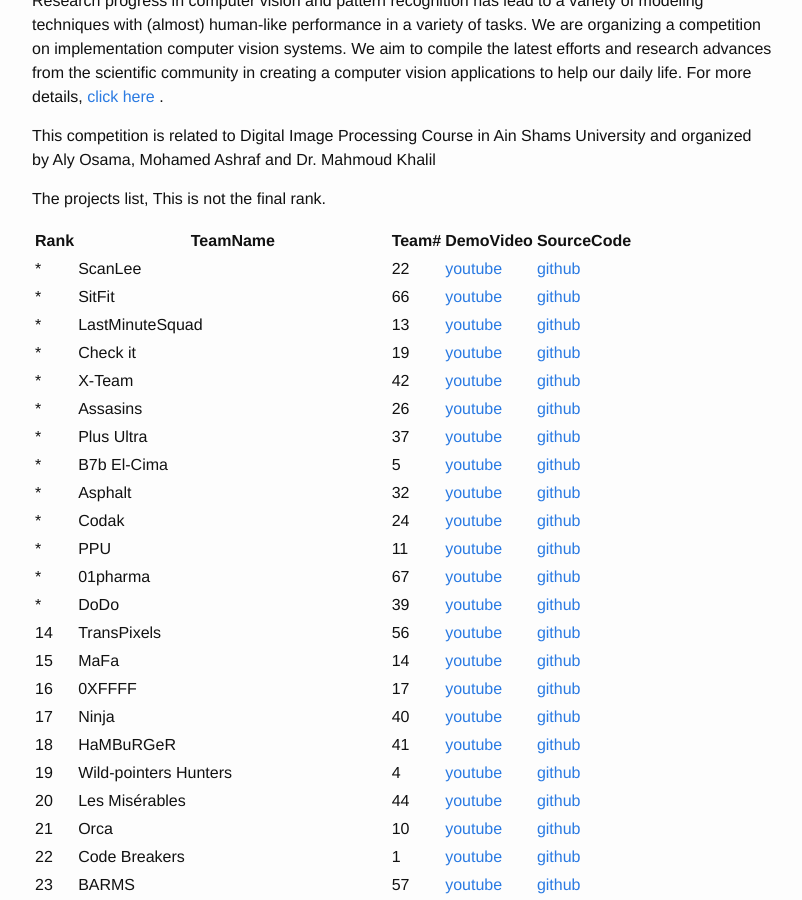
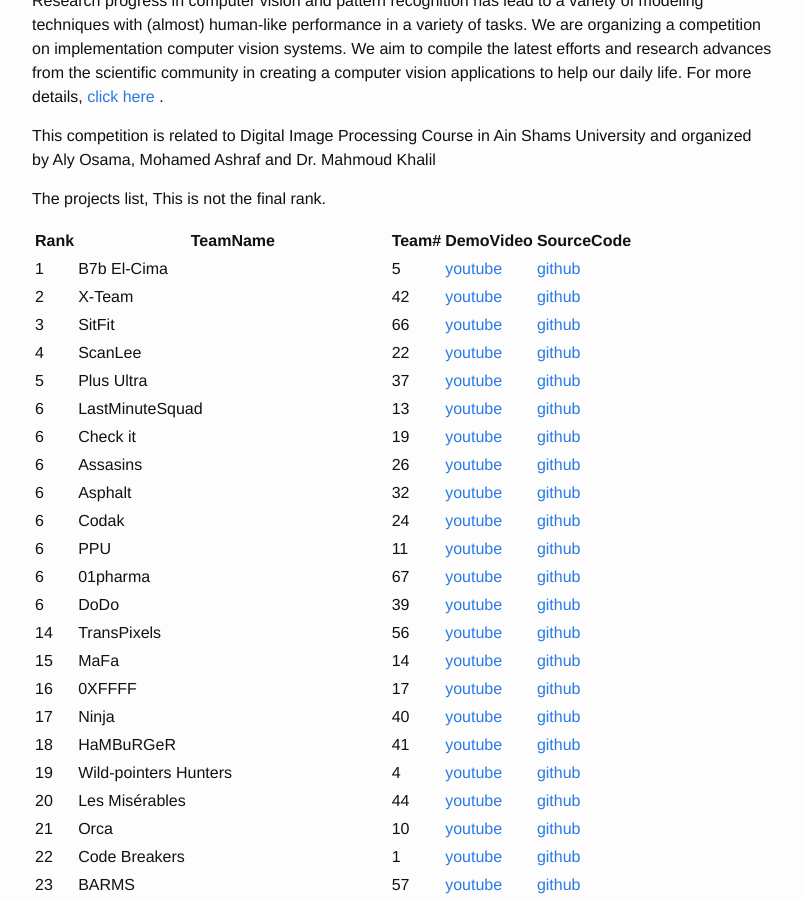
Before and after one commit to alyosama/alyosama.github.io, a Jekyll site: the page built from _posts/2019-05-08-CVC19.markdown, in a window 1280 px wide and 900 px high, scrolled down 568 px. Shown: the whole window, without its empty margins (238-1040 px from the left). Built offline with Jekyll 4.4.1, drawn with Linux system fonts in a browser that asks for light colours.

Commit message:
Update winners

```diff
--- a/_posts/2019-05-08-CVC19.markdown
+++ b/_posts/2019-05-08-CVC19.markdown
@@ -17,19 +17,19 @@ The projects list, This is not the final rank.
 
 |Rank|TeamName|Team#|DemoVideo|SourceCode|
 |-------|-------|-------|-------|-------|
-*|ScanLee|22|[youtube](https://www.youtube.com/watch?v=YwVEqtSxIM8&feature=youtu.be&fbclid=IwAR1r2SEXiNYrXbm8hGDTHM02FwrZL4-6bLZJZ_qO0xRcoB4I6h4fGv1UwR4)|[github](https://github.com/3omar3allam/salah-ly)
-*|SitFit|66|[youtube](https://youtu.be/UXKte1Qf39A)|[github](https://github.com/SamuelFarid/SitFit)
-*|LastMinuteSquad|13|[youtube](https://youtu.be/oeaySq77Bmc)|[github](https://github.com/AmrMohamed96/freshmen_table_parser_LMS)
-*|Check it|19|[youtube](https://www.youtube.com/playlist?list=PLpIgTVyzkB4RoXK8aVgWw7RMEQG3rPpLa)|[github](https://github.com/C-Script/AutoGuide)
-*|X-Team|42|[youtube](https://youtu.be/Ft0mwggR25U)|[github](https://github.com/diaaahmed850/Vision19)
-*|Assasins|26|[youtube](https://youtu.be/nRJnQESD81k)|[github](https://github.com/ahmhekal/Drawings_To_autoCad)
-*|Plus Ultra|37|[youtube](https://www.facebook.com/kiro.wadie/videos/10215915202087735/)|[github](https://github.com/DavidIbrahim/ERToSQL)
-*|B7b El-Cima|5|[youtube](https://youtu.be/HuqR4sw75ko)|[github](https://github.com/SuperMoody/b7b_el_cima.git)
-*|Asphalt|32|[youtube](https://www.youtube.com/watch?v=5_aO7wyKmOU&feature=youtu.be&fbclid=IwAR1Z7pEKJsIllmXMO3dIIL5SvRd-GWMSz68_Nf1RN9T1FegykRvAIeJMgTU)|[github](https://github.com/MoamenAhmedEl-Nashar/Asphalt)
-*|Codak|24|[youtube](https://youtu.be/niApNTYrF8k)|[github](https://github.com/AyaDarwish/Pseudocode-Converter-CVC)
-*|PPU|11|[youtube](https://www.youtube.com/watch?v=feCZ_rXH6UE&feature=youtu.be&fbclid=IwAR2PKETHUbcYKJisY9lxDyqpi5WoFMh8B4xUlGN0XeAq6XL9nQb4HZw3sic)|[github](https://github.com/eng-OmarAdel/PPU?fbclid=IwAR2StymRg19yUoM3UGt86yByphm1uGJbTXIBOmEPZmxtRC-FWbpbFs7gWR4)
-*|01pharma|67|[youtube](https://youtu.be/7uhmjrfo9qQ)|[github](https://github.com/YomnaJehad/Drug-Pills-Identification-App)
-*|DoDo|39|[youtube](https://youtu.be/9pp_zGtAmGk )|[github](https://github.com/AlJazari1440/DoDo_ws )
+1|B7b El-Cima|5|[youtube](https://youtu.be/HuqR4sw75ko)|[github](https://github.com/SuperMoody/b7b_el_cima.git)
+2|X-Team|42|[youtube](https://youtu.be/Ft0mwggR25U)|[github](https://github.com/diaaahmed850/Vision19)
+3|SitFit|66|[youtube](https://youtu.be/UXKte1Qf39A)|[github](https://github.com/SamuelFarid/SitFit)
+4|ScanLee|22|[youtube](https://www.youtube.com/watch?v=YwVEqtSxIM8&feature=youtu.be&fbclid=IwAR1r2SEXiNYrXbm8hGDTHM02FwrZL4-6bLZJZ_qO0xRcoB4I6h4fGv1UwR4)|[github](https://github.com/3omar3allam/salah-ly)
+5|Plus Ultra|37|[youtube](https://www.facebook.com/kiro.wadie/videos/10215915202087735/)|[github](https://github.com/DavidIbrahim/ERToSQL)
+6|LastMinuteSquad|13|[youtube](https://youtu.be/oeaySq77Bmc)|[github](https://github.com/AmrMohamed96/freshmen_table_parser_LMS)
+6|Check it|19|[youtube](https://www.youtube.com/playlist?list=PLpIgTVyzkB4RoXK8aVgWw7RMEQG3rPpLa)|[github](https://github.com/C-Script/AutoGuide)
+6|Assasins|26|[youtube](https://youtu.be/nRJnQESD81k)|[github](https://github.com/ahmhekal/Drawings_To_autoCad)
+6|Asphalt|32|[youtube](https://www.youtube.com/watch?v=5_aO7wyKmOU&feature=youtu.be&fbclid=IwAR1Z7pEKJsIllmXMO3dIIL5SvRd-GWMSz68_Nf1RN9T1FegykRvAIeJMgTU)|[github](https://github.com/MoamenAhmedEl-Nashar/Asphalt)
+6|Codak|24|[youtube](https://youtu.be/niApNTYrF8k)|[github](https://github.com/AyaDarwish/Pseudocode-Converter-CVC)
+6|PPU|11|[youtube](https://www.youtube.com/watch?v=feCZ_rXH6UE&feature=youtu.be&fbclid=IwAR2PKETHUbcYKJisY9lxDyqpi5WoFMh8B4xUlGN0XeAq6XL9nQb4HZw3sic)|[github](https://github.com/eng-OmarAdel/PPU?fbclid=IwAR2StymRg19yUoM3UGt86yByphm1uGJbTXIBOmEPZmxtRC-FWbpbFs7gWR4)
+6|01pharma|67|[youtube](https://youtu.be/7uhmjrfo9qQ)|[github](https://github.com/YomnaJehad/Drug-Pills-Identification-App)
+6|DoDo|39|[youtube](https://youtu.be/9pp_zGtAmGk )|[github](https://github.com/AlJazari1440/DoDo_ws )
 14|TransPixels|56|[youtube](https://www.youtube.com/watch?v=j7Hj9SPsO_k&feature=youtu.be&fbclid=IwAR23BmTVSu9Eyv6SBsJVyTWQDQJ5OlJfitjjuXNZ0mquwDRLkum0gSoCiok)|[github](https://github.com/AbdelrhmanMagdy/trans-pixels)
 15|MaFa|14|[youtube](https://youtu.be/lLNY1k0gY2c)|[github](https://github.com/Fady-Saeed/Mokhalfati-Integrated)
 16|0XFFFF|17|[youtube](https://drive.google.com/open?id=15eTuyoUNq_pmm-mtxZ5q0AOj3BQpLpfU)|[github](https://github.com/fadymedhat2236/0XFFFFF-IP)
```
